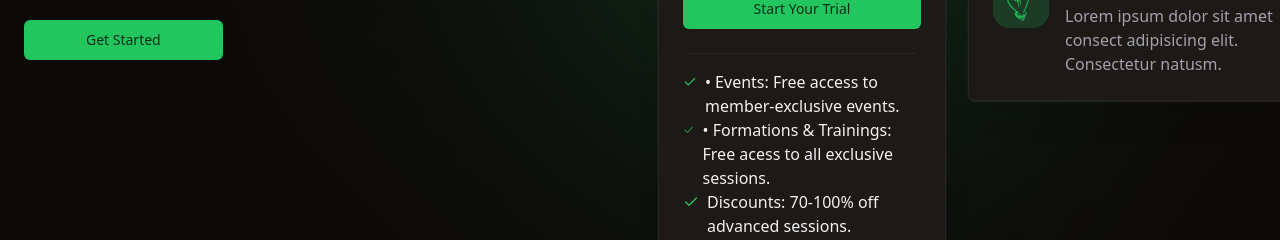
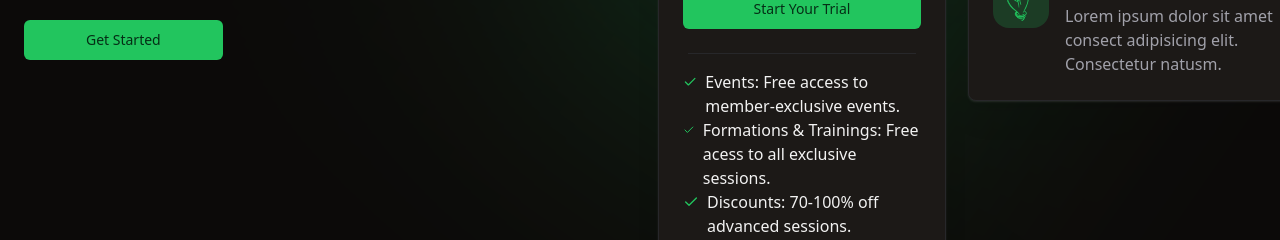
Before and after one commit to ismail-en-niou/landing_page_info4th, a React (Vite) app: page / in a window 1280 px wide. Shown: the part 549-789 px from the top of the page. Built offline with nearby package versions, Linux system fonts and the light colour scheme.

Commit message:
Update HeroCards.tsx

```diff
--- a/src/components/HeroCards.tsx
+++ b/src/components/HeroCards.tsx
@@ -66,7 +66,7 @@ export const HeroCards = () => {
 
         <CardFooter className="flex">
           <div className="">
-            {["• Events: Free access to member-exclusive events.", "• Formations & Trainings: Free acess to all exclusive sessions.", "Discounts: 70-100% off advanced sessions.", "Priority: Priority access for limited spots." , "Community: Join a special group for club decisions ."].map(
+            {["Events: Free access to member-exclusive events.", "Formations & Trainings: Free acess to all exclusive sessions.", "Discounts: 70-100% off advanced sessions.", "Priority: Priority access for limited spots." , "Community: Join a special group for club decisions ."].map(
               (benefit: string) => (
                 <span
                   key={benefit}
```
